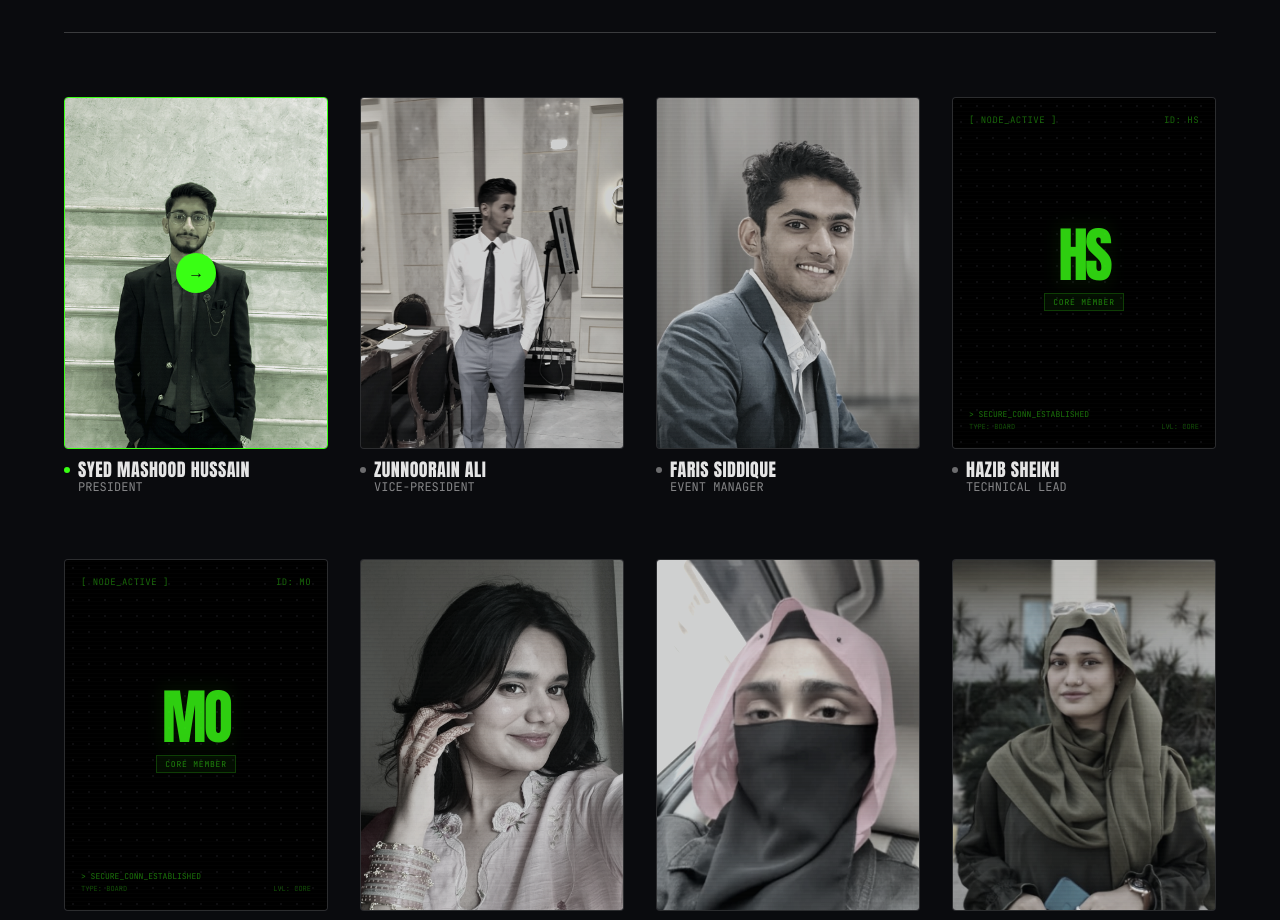
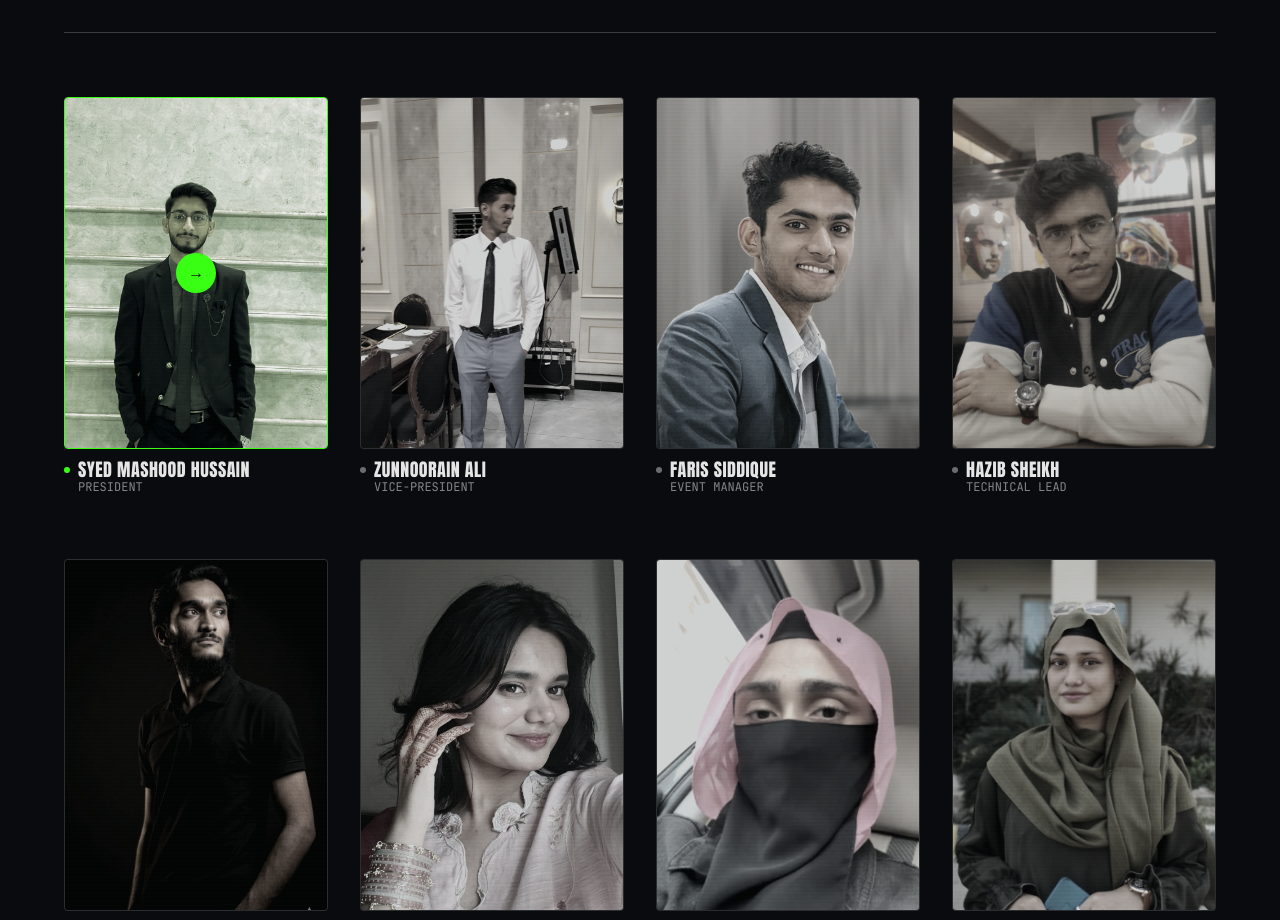
Before and after one commit to iHazib/TVCSS-Web, a React (Vite) app: page / in a window 1280 px wide. Shown: the part 1112-2032 px from the top of the page. Built offline with nearby package versions, Linux system fonts and the light colour scheme; no server answers.

Commit message:
last commit

```diff
--- a/src/components/TeamSection.tsx
+++ b/src/components/TeamSection.tsx
@@ -139,11 +139,13 @@ export default function TeamSection() {
         {
             name: "Hazib Sheikh",
             role: "Technical Lead",
+            img: "/team/hazib.jpg",
             quote: "Passionate about fostering technical growth and innovation.",
         },
         {
             name: "Muhammad Ousman",
             role: "Director Outreach",
+            img: "/team/ousman.jpg",
             quote: "Building connections that open doors for future technologists.",
         },
         {
```
Also changed, not shown: public/team/hazib.jpg (added), public/team/ousman.jpg (added).
